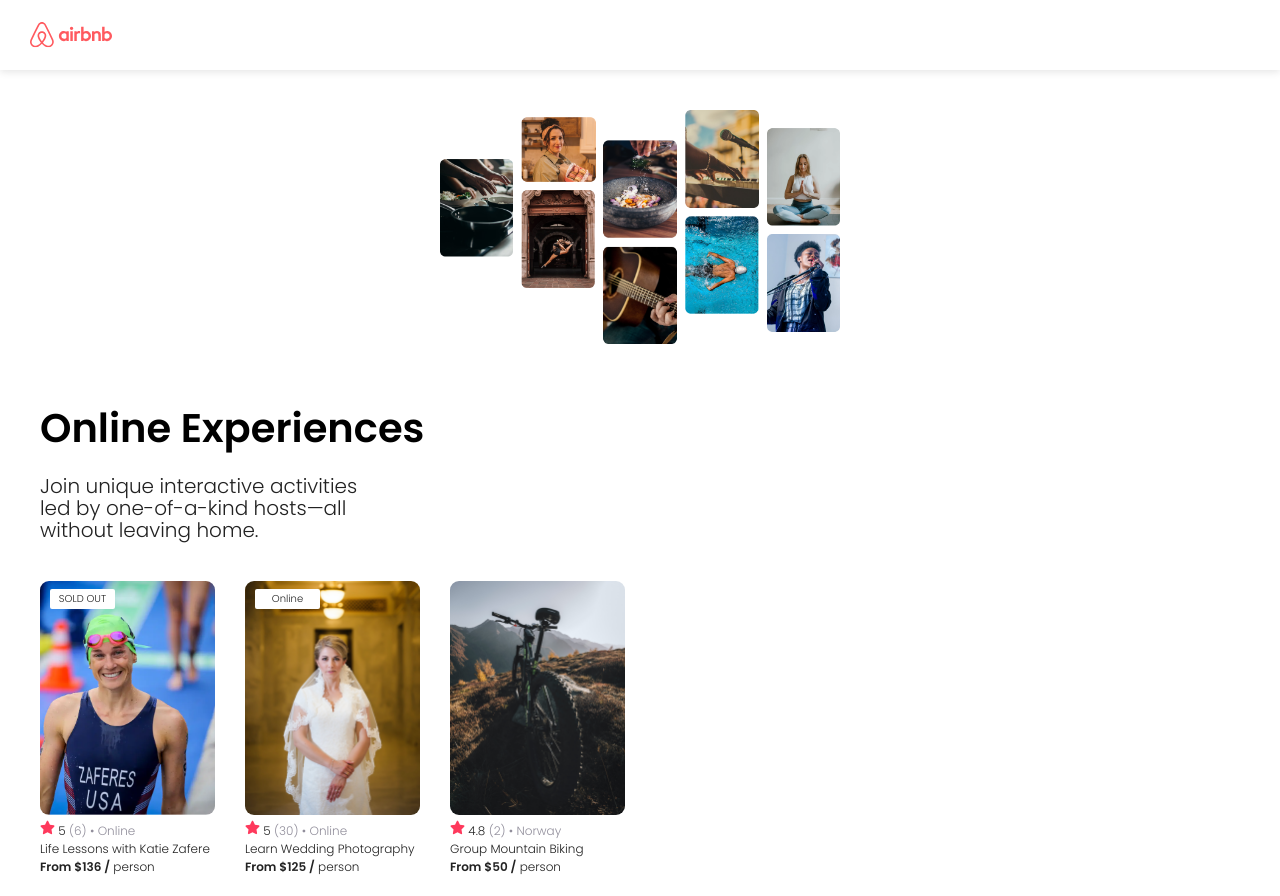
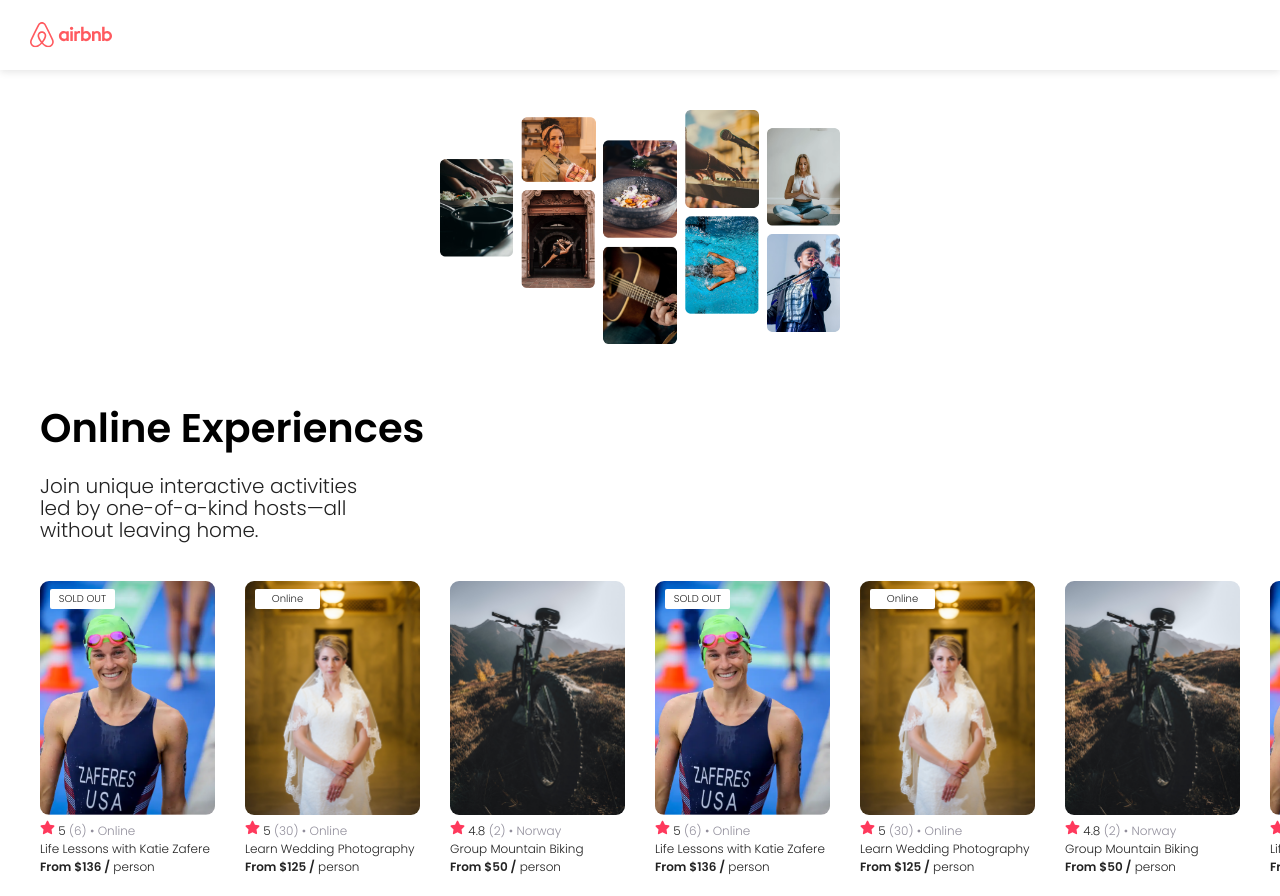
Before and after one commit to Ran-Pol/AirbnbClone, a React (Create React App) app: page / in a window 1280 px wide. Built offline with nearby package versions, Linux system fonts and the light colour scheme.

Commit message:
Add data for collage to work.

```diff
--- a/src/data/carData.js
+++ b/src/data/carData.js
@@ -1,4 +1,88 @@
 const cardData = [
+  {
+    id: 1,
+    title: 'Life Lessons with Katie Zafere',
+    description:
+      'I will share with you what I call "Positively Impactful Moments of Disappointment." Throughout my career, many of my highest moments only came after setbacks and losses. But learning from those difficult moments is what gave me the ability to rise above them and reach my goals.',
+    price: 136,
+    coverImg: 'katie-zaferes.png',
+    stats: {
+      rating: 5.0,
+      reviewCount: 6,
+    },
+    location: 'Online',
+    openSpots: 0,
+  },
+  {
+    id: 2,
+    title: 'Learn Wedding Photography',
+    description:
+      "Interested in becoming a wedding photographer? For beginner and experienced photographers alike, join us in learning techniques required to leave the happy couple with memories that'll last a lifetime.",
+    price: 125,
+    coverImg: 'wedding-photography.png',
+    stats: {
+      rating: 5.0,
+      reviewCount: 30,
+    },
+    location: 'Online',
+    openSpots: 27,
+  },
+  {
+    id: 3,
+    title: 'Group Mountain Biking',
+    description:
+      'Experience the beautiful Norwegian landscape and meet new friends all while conquering rugged terrain on your mountain bike. (Bike provided!)',
+    price: 50,
+    coverImg: 'mountain-bike.png',
+    stats: {
+      rating: 4.8,
+      reviewCount: 2,
+    },
+    location: 'Norway',
+    openSpots: 3,
+  },
+  {
+    id: 1,
+    title: 'Life Lessons with Katie Zafere',
+    description:
+      'I will share with you what I call "Positively Impactful Moments of Disappointment." Throughout my career, many of my highest moments only came after setbacks and losses. But learning from those difficult moments is what gave me the ability to rise above them and reach my goals.',
+    price: 136,
+    coverImg: 'katie-zaferes.png',
+    stats: {
+      rating: 5.0,
+      reviewCount: 6,
+    },
+    location: 'Online',
+    openSpots: 0,
+  },
+  {
+    id: 2,
+    title: 'Learn Wedding Photography',
+    description:
+      "Interested in becoming a wedding photographer? For beginner and experienced photographers alike, join us in learning techniques required to leave the happy couple with memories that'll last a lifetime.",
+    price: 125,
+    coverImg: 'wedding-photography.png',
+    stats: {
+      rating: 5.0,
+      reviewCount: 30,
+    },
+    location: 'Online',
+    openSpots: 27,
+  },
+  {
+    id: 3,
+    title: 'Group Mountain Biking',
+    description:
+      'Experience the beautiful Norwegian landscape and meet new friends all while conquering rugged terrain on your mountain bike. (Bike provided!)',
+    price: 50,
+    coverImg: 'mountain-bike.png',
+    stats: {
+      rating: 4.8,
+      reviewCount: 2,
+    },
+    location: 'Norway',
+    openSpots: 3,
+  },
   {
     id: 1,
     title: 'Life Lessons with Katie Zafere',
```
